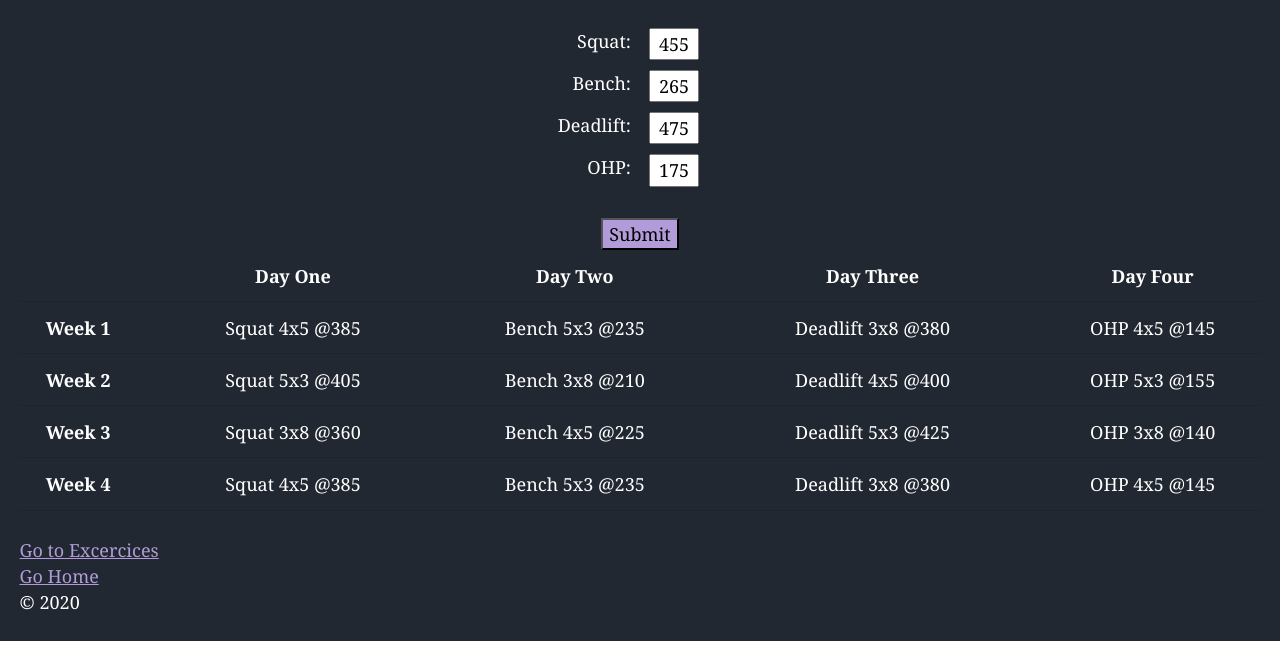
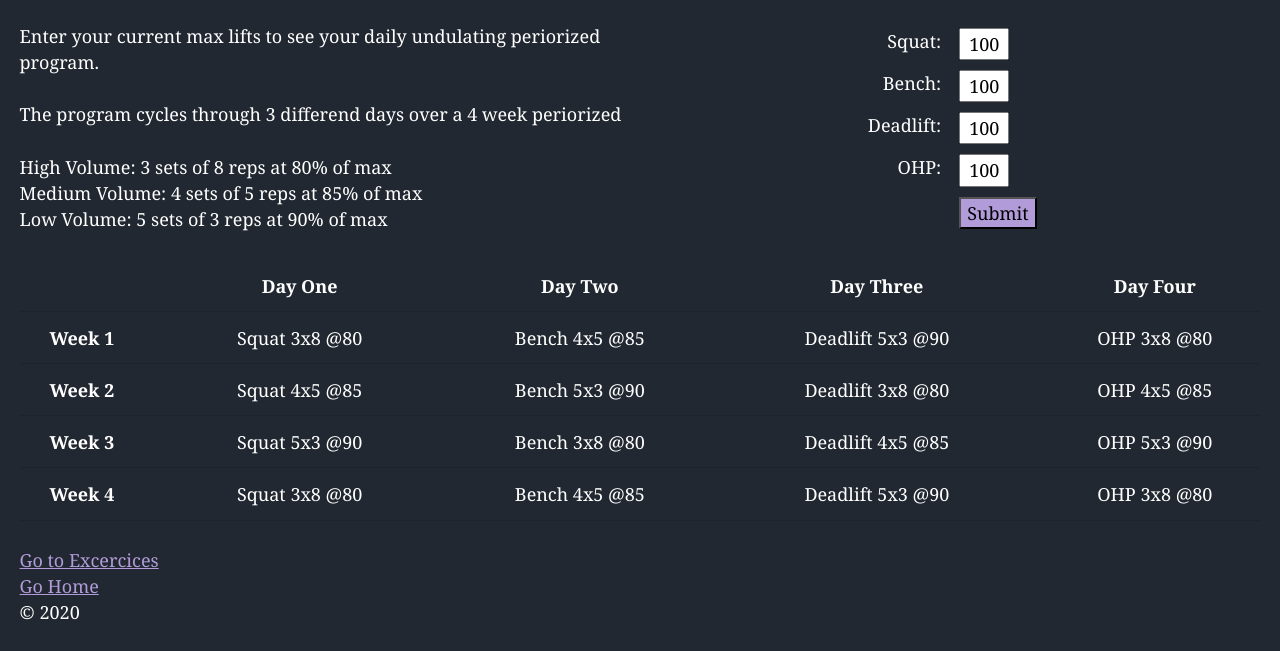
Before and after one commit to regulated/Strength-Sheets, a Gatsby site: page /calander-view in a window 1280 px wide. Shown: the part 168-819 px from the top of the page. Built offline with nearby package versions, Linux system fonts and the light colour scheme; Gatsby itself is replaced by a stand-in of ours.

Commit message:
added a left textbox description on the calander view

```diff
--- a/src/components/calander-view.css
+++ b/src/components/calander-view.css
@@ -1,14 +1,20 @@
 .wrapper {
   display: grid;
-  grid-template-columns: 1fr;
+  grid-template-columns: 1fr 1fr;
   grid-template-rows: auto;
 }
 
-.inner {
+.inner-2 {
+  grid-column: 2;
   display: grid;
   grid-template-columns: 1fr 1fr;
   grid-gap: 1rem;
   padding: 5px;
+}
+
+.inner-1 {
+  justify-self: left;
+  grid-column: 1;
 }
 
 label {
@@ -23,5 +29,6 @@ input {
 }
 
 button {
-  justify-self: center;
+  justify-self: left;
+  grid-column: 2;
 }
--- a/src/components/test.js
+++ b/src/components/test.js
@@ -43,20 +43,20 @@ const Test = () => {
     }
   `)
 
-  var count = 3
+  var count = 2
 
   const [inputs, setInputs] = useState({
-    squat: 455,
-    bench: 265,
-    deadlift: 475,
-    ohp: 175
+    squat: 100,
+    bench: 100,
+    deadlift: 100,
+    ohp: 100
   });
 
   const [display, setDisplay] = useState({
-    squat: 455,
-    bench: 265,
-    deadlift: 475,
-    ohp: 175
+    squat: 100,
+    bench: 100,
+    deadlift: 100,
+    ohp: 100
   });
 
 
@@ -90,8 +90,24 @@ const Test = () => {
     <div>
 
     <div class="wrapper">
+
+    <div class="inner-1">
+      <p>
+        Enter your current max lifts to see your daily undulating periorized program.
+        <br></br>
+        <br></br>
+        The program cycles through 3 differend days over a 4 week periorized
+        <br></br>
+        <br></br>
+        High Volume:   3 sets of 8 reps at 80% of max<br></br>
+        Medium Volume: 4 sets of 5 reps at 85% of max<br></br>
+        Low Volume:    5 sets of 3 reps at 90% of max<br></br>
+      </p>
+    </div>
+
+
     <form onSubmit={handleSubmit}>
-      <div class="inner">
+      <div class="inner-2">
         <label>Squat:</label>
         <input
           type="text"
@@ -102,7 +118,7 @@ const Test = () => {
         />
       </div>
 
-      <div class="inner">
+      <div class="inner-2">
         <label>Bench:</label>
         <input
           type="text"
@@ -113,7 +129,7 @@ const Test = () => {
         />
       </div>
 
-      <div class="inner">
+      <div class="inner-2">
         <label>Deadlift:</label>
         <input
           type="text"
@@ -124,7 +140,7 @@ const Test = () => {
         />
       </div>
 
-      <div class="inner">
+      <div class="inner-2">
         <label>OHP:</label>
         <input
           type="text"
@@ -135,13 +151,18 @@ const Test = () => {
         />
       </div>
 
+      <div class="inner-2">
+        <button style={{backgroundColor: "#B19CD9"}} type="submit" onClick={handleSubmit}>Submit</button>
+      </div>
+
     </form>
-    <button style={{backgroundColor: "#B19CD9"}} type="submit" onClick={handleSubmit}>Submit</button>
+
+
     </div>
 
 
     <div class="container">
-      <table class="table table-bordered">
+      <table class="table">
         <thead>
           <tr>
             <th></th>
--- a/src/pages/excercises.js
+++ b/src/pages/excercises.js
@@ -9,12 +9,14 @@ const Excercises = () => (
 
   <Layout>
     <SEO title="Excercises" />
-    <h1>Excercises</h1>
+    <h2>Excercises</h2>
 
     <TierList/>
 
 
     <Link style={{color: `#B19CD9`}} to="/calander-view">Go to Calander View</Link>
+    <br></br>
+    <Link style={{color: `#B19CD9`}} to="/">Go Home</Link>
   </Layout>
 )
 
--- a/src/pages/index.js
+++ b/src/pages/index.js
@@ -13,8 +13,9 @@ const IndexPage = () => (
     <Link style={{color: `#B19CD9`}} to="/calander-view">Go to Calander View</Link>
     <br></br>
     <Link style={{color: `#B19CD9`}} to="/excercises">Go to Excercices</Link>
-    <br></br>
+    {/*<br></br>
     <Link style={{color: `#B19CD9`}} to="/old-form">Go to Old Form</Link>
+    */}
   </Layout>
 )
 
```
